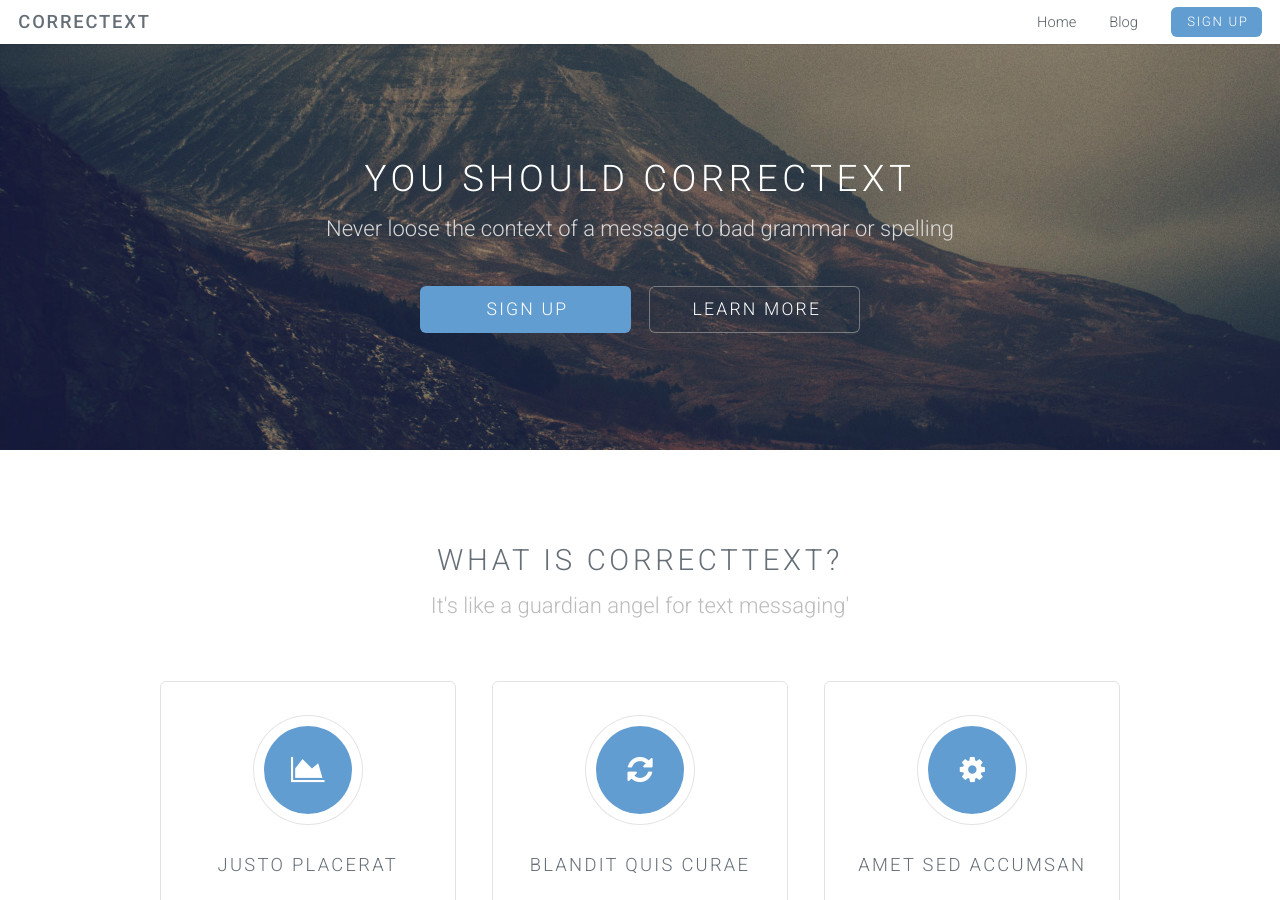
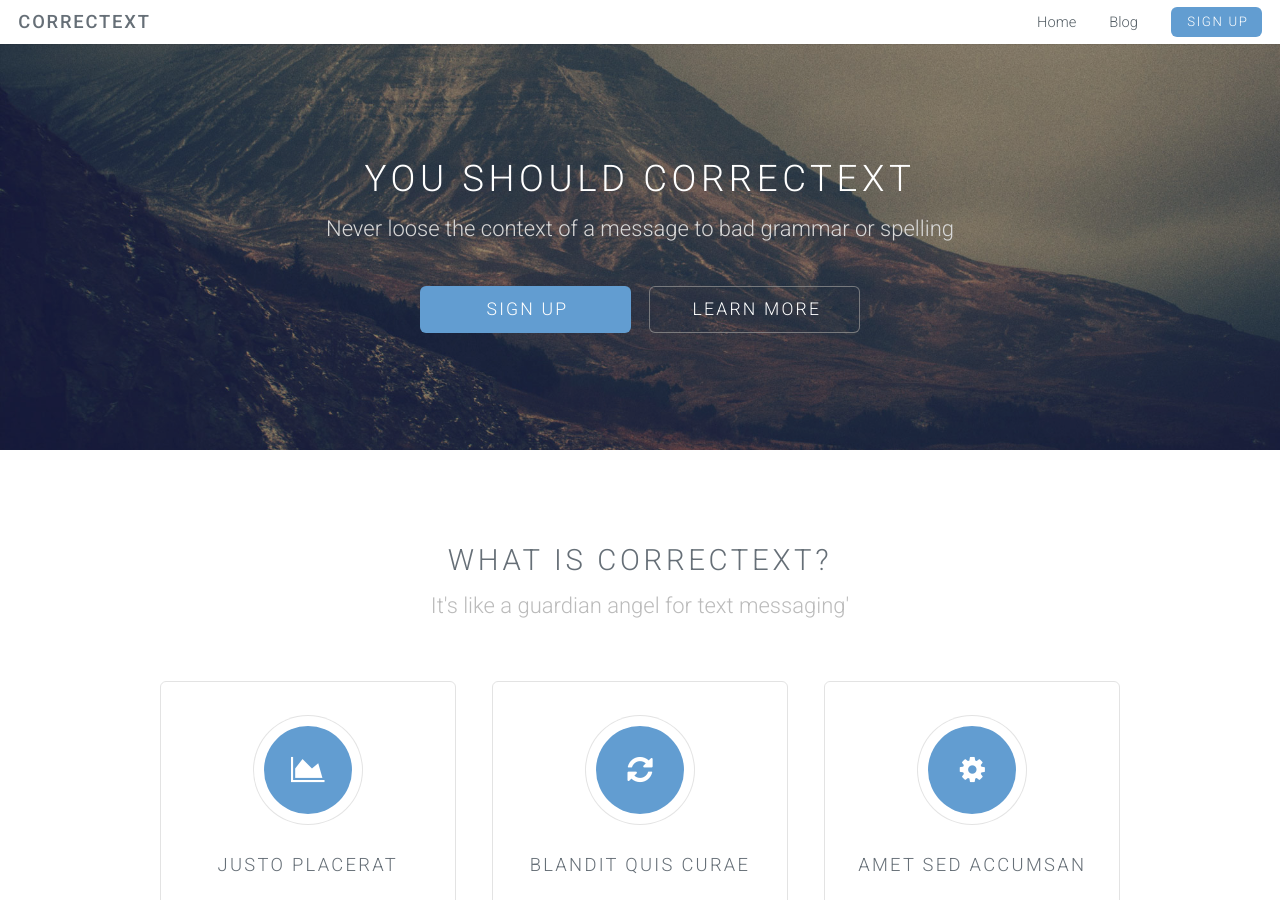
Before and after one commit to LevlUp/correctext, a Jekyll site: the page built from index.html, in a window 1280 px wide and 900 px high. Built offline with Jekyll 4.4.1, drawn with Linux system fonts in a browser that asks for light colours.

Commit message:
correct correctext

```diff
--- a/index.html
+++ b/index.html
@@ -5,7 +5,7 @@ layout: landing-page
 		<!-- One -->
 			<section id="one" class="wrapper style1">
 				<header class="major">
-					<h2>What is CorrectText?</h2>
+					<h2>What is CorrecText?</h2>
 					<p>It's like a guardian angel for text messaging'</p>
 				</header>
 				<div class="container">
```
